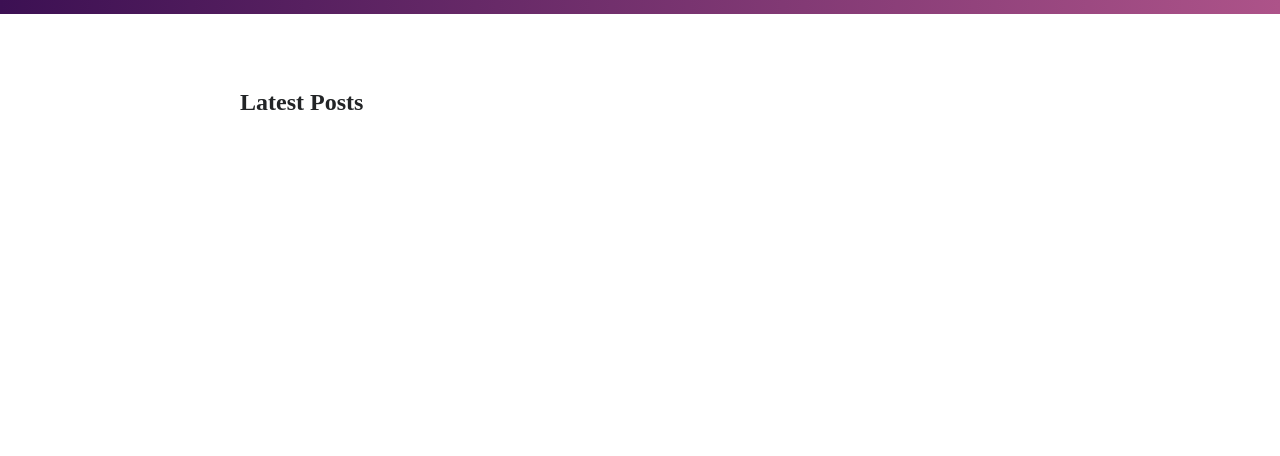
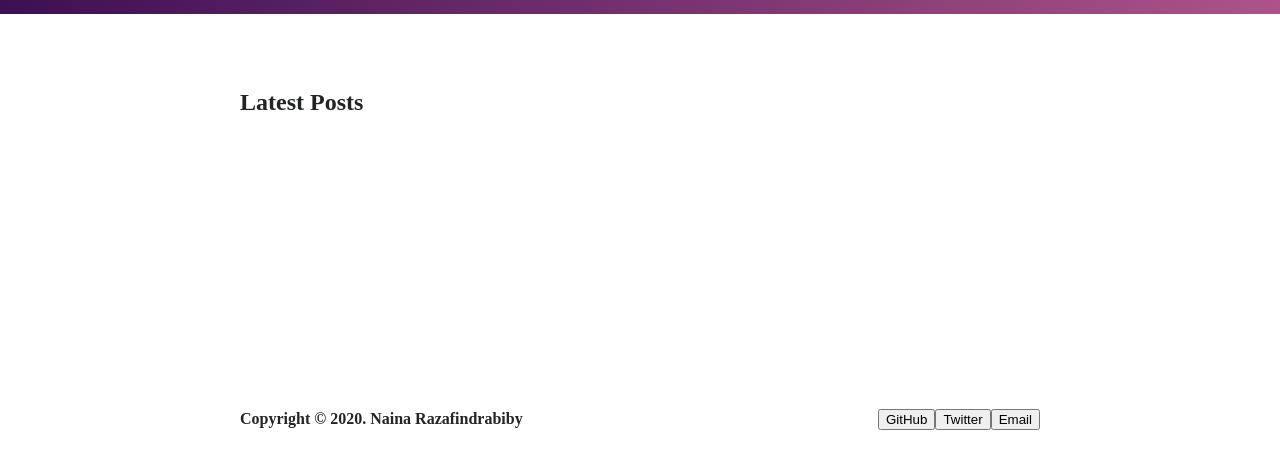
Before and after one commit to nainarazz/nainacodes.com-old, a Gatsby site: page / in a window 1280 px wide. Shown: the part 344-800 px from the top of the page. Built offline with nearby package versions, Linux system fonts and the light colour scheme; Gatsby itself is replaced by a stand-in of ours.

Commit message:
show footer in layout for pages

```diff
--- /dev/null
+++ b/src/components/footer/footer.component.jsx
@@ -0,0 +1,21 @@
+import React from 'react';
+import UserLinks from '../UserLinks/UserLinks';
+import { StyledFooter, NoticeContainer } from './footer.style';
+
+const Footer = ({ config }) => {
+  const { copyright } = config;
+  if (!copyright) {
+    return null;
+  }
+
+  return (
+    <StyledFooter>
+      <NoticeContainer>
+        <h4>{copyright}</h4>
+      </NoticeContainer>
+      <UserLinks config={config} labeled />
+    </StyledFooter>
+  );
+};
+
+export default Footer;
--- /dev/null
+++ b/src/components/footer/footer.style.jsx
@@ -0,0 +1,21 @@
+import styled from 'styled-components';
+// eslint-disable-next-line import/no-named-as-default
+import media from '../../config/media';
+
+export const StyledFooter = styled.footer`
+  justify-content: space-between;
+  max-width: 800px;
+  margin: auto;
+  display: flex;
+  height: 60px;
+  padding: 10px 1.2em 20px;
+  ${media.desktop`padding: 0;`}
+`;
+
+export const NoticeContainer = styled.div`
+  display: flex;
+  flex-wrap: wrap;
+  justify-content: space-between;
+  align-content: center;
+  align-items: center;
+`;
--- a/src/layout/index.component.jsx
+++ b/src/layout/index.component.jsx
@@ -5,6 +5,7 @@ import { MDXProvider } from '@mdx-js/react';
 import config from '../../data/SiteConfig';
 import NavBar from '../components/navbar/navbar.component';
 import { LayoutContainer } from './index.style';
+import Footer from '../components/footer/footer.component';
 
 const GlobalStyle = createGlobalStyle`
   * {
@@ -23,7 +24,7 @@ const GlobalStyle = createGlobalStyle`
 
 `;
 
-const MainLayout = ({ children }) => {
+const MainLayout = ({ children, withHeroHeader }) => {
   return (
     <>
       <Helmet>
@@ -31,10 +32,11 @@ const MainLayout = ({ children }) => {
         <html lang="en" />
       </Helmet>
       <NavBar />
-      <LayoutContainer>
+      <LayoutContainer withHeroHeader={withHeroHeader}>
         <GlobalStyle />
         <MDXProvider>{children}</MDXProvider>
       </LayoutContainer>
+      <Footer config={config} />
     </>
   );
 };
--- a/src/layout/index.style.jsx
+++ b/src/layout/index.style.jsx
@@ -1,8 +1,13 @@
 import styled from 'styled-components';
+// eslint-disable-next-line import/no-named-as-default
+import media from '../config/media';
 
 // eslint-disable-next-line import/prefer-default-export
 export const LayoutContainer = styled.div`
   margin: auto;
   margin-top: 75px;
   max-width: 800px;
+  padding: 10px 1.2em 20px;
+  min-height: ${(props) => (props.withHeroHeader ? 'calc(100vh - 500px)' : 'calc(100vh - 145px)')};
+  ${media.desktop`padding: 0;`}
 `;
--- a/src/pages/index.jsx
+++ b/src/pages/index.jsx
@@ -12,7 +12,7 @@ const HomePage = ({ data }) => {
   return (
     <>
       <Hero />
-      <Layout>
+      <Layout withHeroHeader>
         <SEO />
         <Helmet title={`${config.siteTitle}`} />
         <h2>Latest Posts</h2>
--- a/src/templates/post.jsx
+++ b/src/templates/post.jsx
@@ -6,7 +6,7 @@ import Layout from '../layout/index.component';
 import UserInfo from '../components/UserInfo/UserInfo';
 import PostTags from '../components/PostTags/PostTags';
 import SEO from '../components/SEO/SEO';
-import Footer from '../components/Footer/Footer';
+import Footer from '../components/footer/footer.component';
 import config from '../../data/SiteConfig';
 import './b16-tomorrow-dark.css';
 import './post.css';
```
Also changed, not shown: src/components/Footer/Footer.css (deleted, +0 -25 lines), src/components/Footer/Footer.jsx (deleted, +0 -27 lines).
